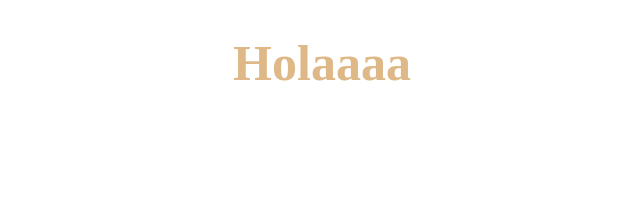
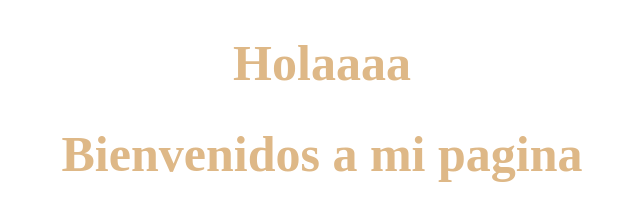
Before and after one commit to Yunmcay/primera-practica, a plain HTML site: page index.html in a window 1280 px wide. Shown: the whole page, without its empty margins (318-958 px from the left). Drawn offline with Linux system fonts and the light colour scheme.

Commit message:
Segundo commit

```diff
--- a/index.html
+++ b/index.html
@@ -8,5 +8,6 @@
 </head>
 <body>
     <h1>Holaaaa</h1>
+    <h1>Bienvenidos a mi pagina</h1>
 </body>
 </html>
```
